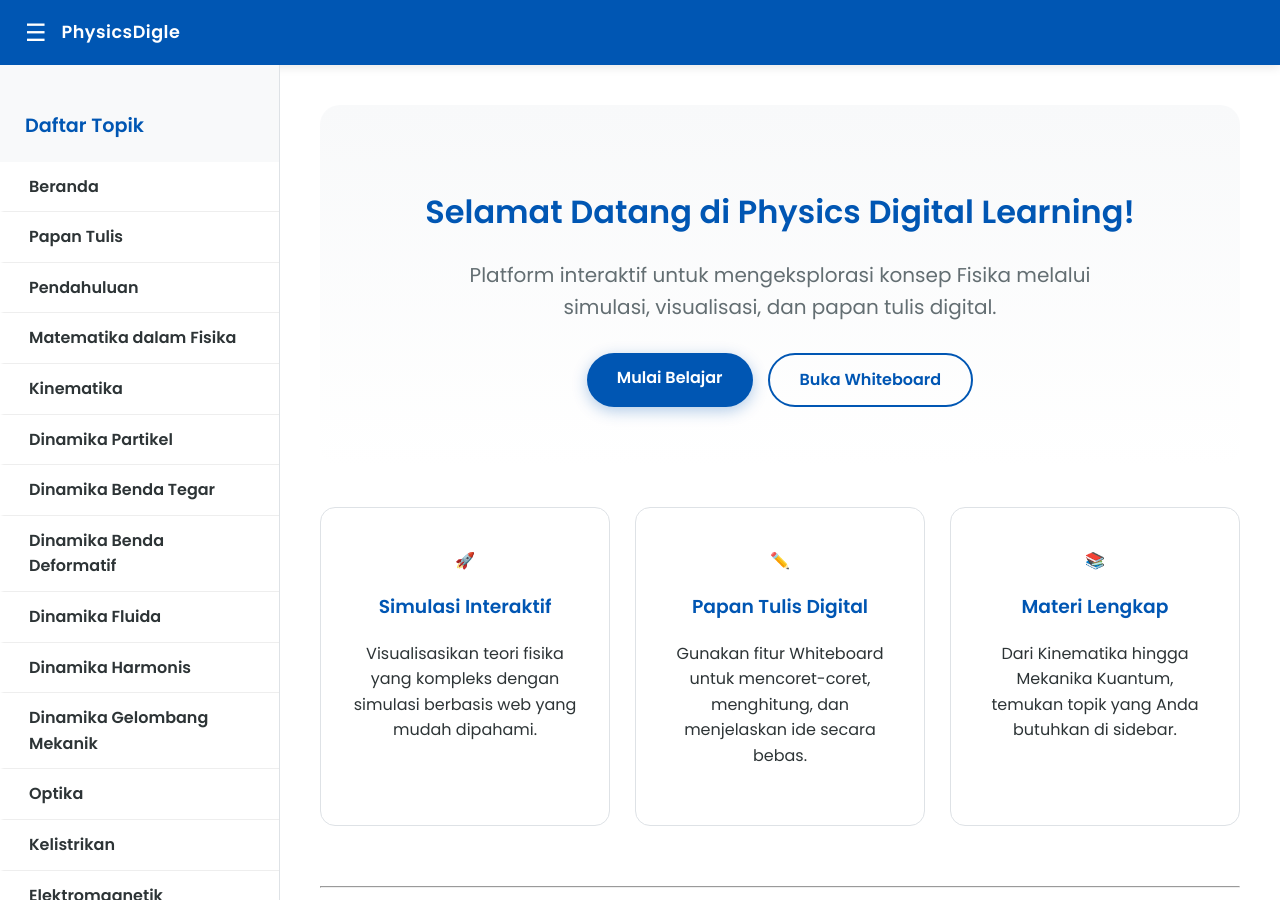
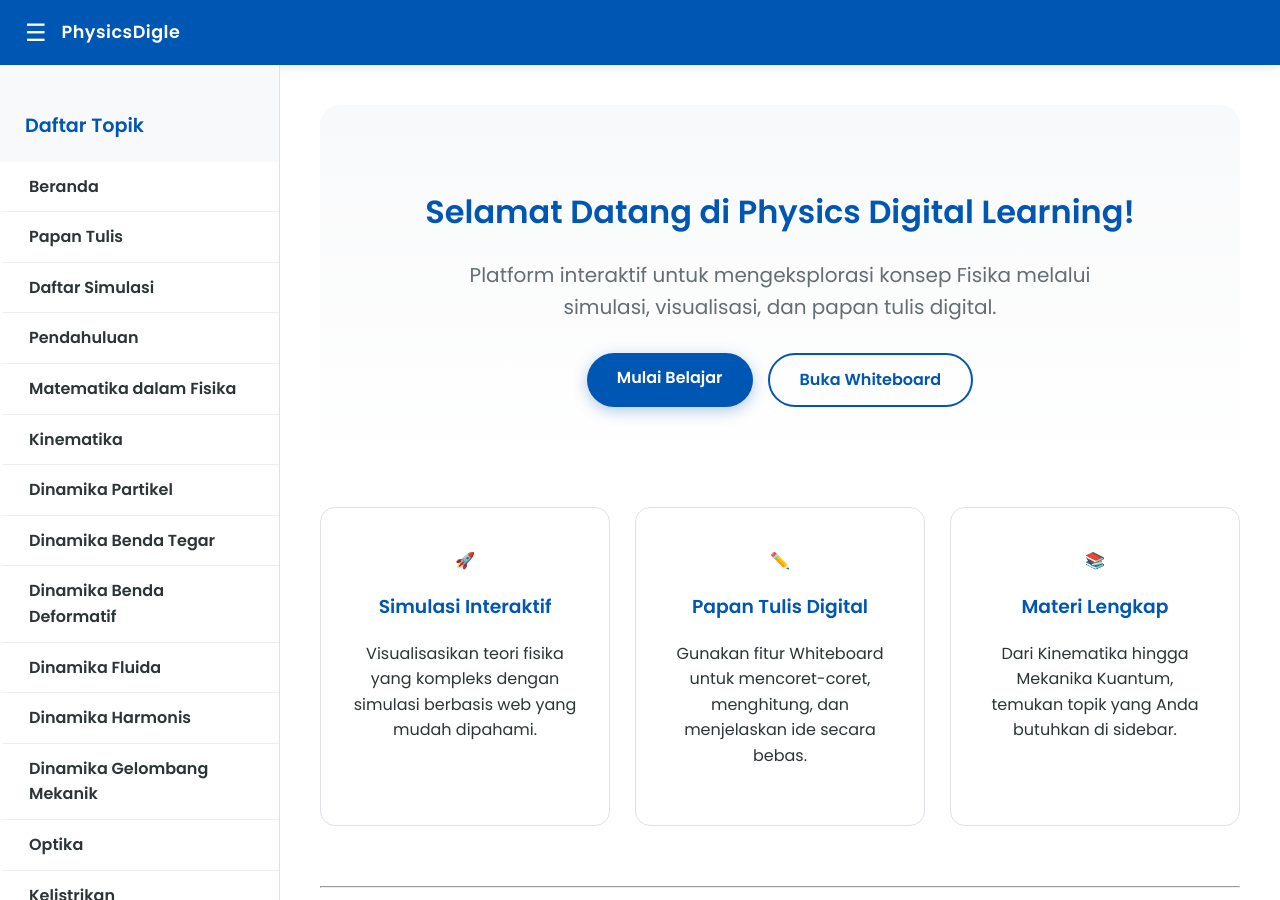
Before and after one commit to alasyariyphysics/physicsdigle, a Jekyll site: the page built from index.md, in a window 1280 px wide and 900 px high. Built offline with Jekyll 4.4.1, drawn with Linux system fonts in a browser that asks for light colours; nearby versions of some CDN libraries.

Commit message:
Update sidebar.html
add simulation index menu

```diff
--- a/_includes/sidebar.html
+++ b/_includes/sidebar.html
@@ -4,6 +4,7 @@
     <ul>
       <li><a href="{{ site.baseurl }}/" class="menu-item">Beranda</a></li>
       <li><a href="{{ site.baseurl }}/topics/whiteboard.html" class="menu-item">Papan Tulis</a></li>
+      <li><a href="{{ site.baseurl }}/topics/daftar-simulasi.html" class="menu-item">Daftar Simulasi</a></li>
 
       <li>
         <a href="#" class="collapsible">Pendahuluan</a>
```
